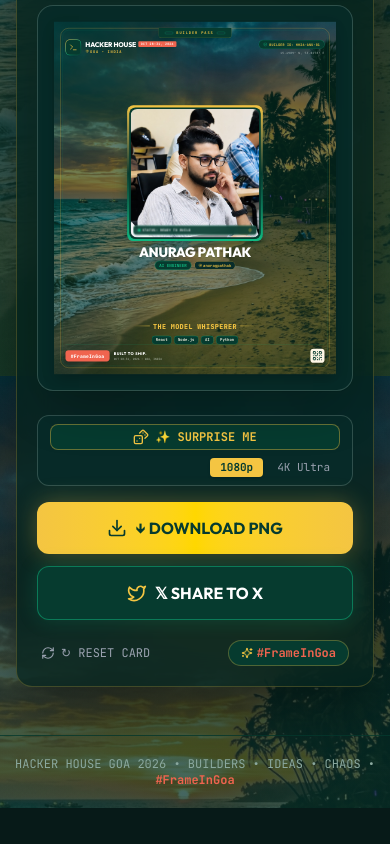
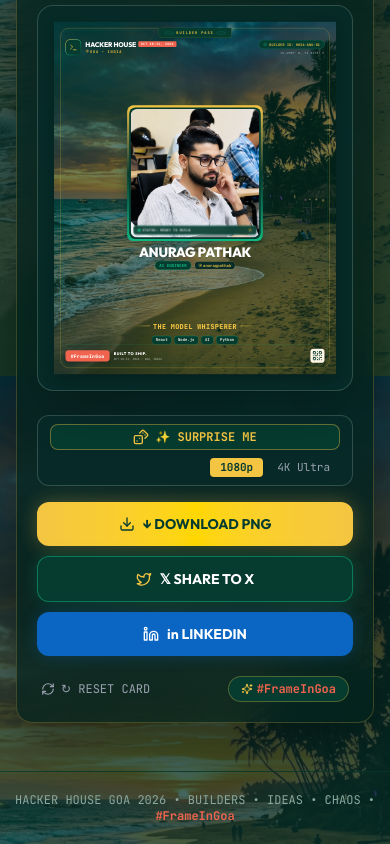
Before and after one commit to anurag31003pathak-droid/hh-goa-2026-builder-card, a React (Vite) app: page / in a window 390 px wide. Shown: the part 1312-2156 px from the top of the page. Before the commit the page ends 2120 px from the top, so only its background shows below. Built offline with nearby package versions, Linux system fonts and the light colour scheme.

Commit message:
Add official Share to LinkedIn button with auto-caption clipboard copying

```diff
--- a/src/components/ActionButtons.tsx
+++ b/src/components/ActionButtons.tsx
@@ -1,5 +1,5 @@
 import React, { useState } from 'react';
-import { Download, RefreshCw, Check, Sparkles, Twitter, Sliders, Dices } from 'lucide-react';
+import { Download, RefreshCw, Check, Sparkles, Twitter, Linkedin, Dices } from 'lucide-react';
 import confetti from 'canvas-confetti';
 
 interface ActionButtonsProps {
@@ -68,6 +68,21 @@
     onToast('Opened X share intent with #FrameInGoa!');
   };
 
+  const handleShareToLinkedIn = () => {
+    const nameToUse = userName.trim() || 'Builder';
+    const linkedinCaption = `Excited to share my Hacker House Goa 2026 Builder ID Card! 🏝️⚡\n\nReady to build, experiment, and collaborate with top builders in Goa, India.\n\n📅 Event: OCT 28–31, 2026\n📍 Location: Goa, India\n\n#FrameInGoa #HackerHouseGoa #BuildInGoa #Web3 #AI`;
+
+    // Copy caption to clipboard for user convenience
+    if (navigator.clipboard) {
+      navigator.clipboard.writeText(linkedinCaption).catch(() => {});
+    }
+
+    const linkedInUrl = `https://www.linkedin.com/sharing/share-offsite/?url=${encodeURIComponent(window.location.href)}&text=${encodeURIComponent(linkedinCaption)}`;
+    window.open(linkedInUrl, '_blank', 'noopener,noreferrer');
+
+    onToast('Opened LinkedIn Share! Caption copied to clipboard. 🚀');
+  };
+
   return (
     <div className="w-full space-y-4 pt-2">
 
@@ -108,28 +123,28 @@
         </div>
       </div>
 
-      {/* Main Action Buttons */}
-      <div className="flex flex-col sm:flex-row items-center gap-3">
+      {/* Main Action Buttons Grid */}
+      <div className="grid grid-cols-1 sm:grid-cols-3 gap-2.5">
         {/* Download Button */}
         <button
           type="button"
           onClick={handleDownloadClick}
           disabled={isDownloading}
-          className="w-full sm:flex-1 py-3.5 px-6 rounded-xl bg-gradient-to-r from-[#F4C542] via-[#FFD700] to-[#F4C542] text-[#063B2F] font-bold font-heading text-base flex items-center justify-center gap-2 shadow-[0_0_25px_rgba(244,197,66,0.3)] hover:brightness-110 active:scale-[0.98] transition-all cursor-pointer disabled:opacity-50"
+          className="py-3 px-4 rounded-xl bg-gradient-to-r from-[#F4C542] via-[#FFD700] to-[#F4C542] text-[#063B2F] font-bold font-heading text-sm sm:text-base flex items-center justify-center gap-2 shadow-[0_0_20px_rgba(244,197,66,0.3)] hover:brightness-110 active:scale-[0.98] transition-all cursor-pointer disabled:opacity-50"
         >
           {isDownloading ? (
             <>
-              <RefreshCw className="w-5 h-5 animate-spin" />
-              <span>Generating PNG...</span>
+              <RefreshCw className="w-4 h-4 animate-spin" />
+              <span>Exporting...</span>
             </>
           ) : downloadSuccess ? (
             <>
-              <Check className="w-5 h-5 text-emerald-950" />
-              <span>Card Downloaded!</span>
+              <Check className="w-4 h-4 text-emerald-950" />
+              <span>Downloaded!</span>
             </>
           ) : (
             <>
-              <Download className="w-5 h-5" />
+              <Download className="w-4 h-4" />
               <span>↓ DOWNLOAD PNG</span>
             </>
           )}
@@ -139,10 +154,20 @@
         <button
           type="button"
           onClick={handleShareToX}
-          className="w-full sm:flex-1 py-3.5 px-6 rounded-xl bg-[#063B2F] hover:bg-[#10B981] text-white border border-[#10B981]/50 font-bold font-heading text-base flex items-center justify-center gap-2 shadow-[0_0_20px_rgba(16,185,129,0.2)] active:scale-[0.98] transition-all cursor-pointer"
+          className="py-3 px-4 rounded-xl bg-[#063B2F] hover:bg-[#10B981] text-white border border-[#10B981]/50 font-bold font-heading text-sm sm:text-base flex items-center justify-center gap-2 shadow-[0_0_15px_rgba(16,185,129,0.2)] active:scale-[0.98] transition-all cursor-pointer"
         >
-          <Twitter className="w-5 h-5 text-[#F4C542]" />
+          <Twitter className="w-4 h-4 text-[#F4C542]" />
           <span>𝕏 SHARE TO X</span>
+        </button>
+
+        {/* Share to LinkedIn Button */}
+        <button
+          type="button"
+          onClick={handleShareToLinkedIn}
+          className="py-3 px-4 rounded-xl bg-[#0A66C2] hover:bg-[#004182] text-white font-bold font-heading text-sm sm:text-base flex items-center justify-center gap-2 shadow-[0_0_15px_rgba(10,102,194,0.3)] active:scale-[0.98] transition-all cursor-pointer"
+        >
+          <Linkedin className="w-4 h-4 text-white" />
+          <span>in LINKEDIN</span>
         </button>
       </div>
 
```
